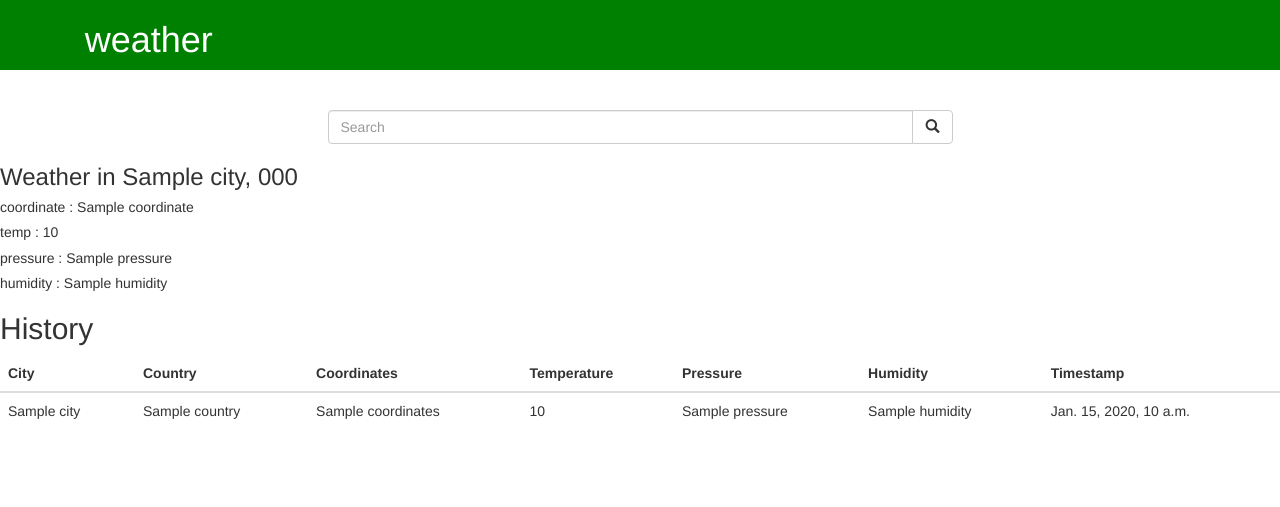
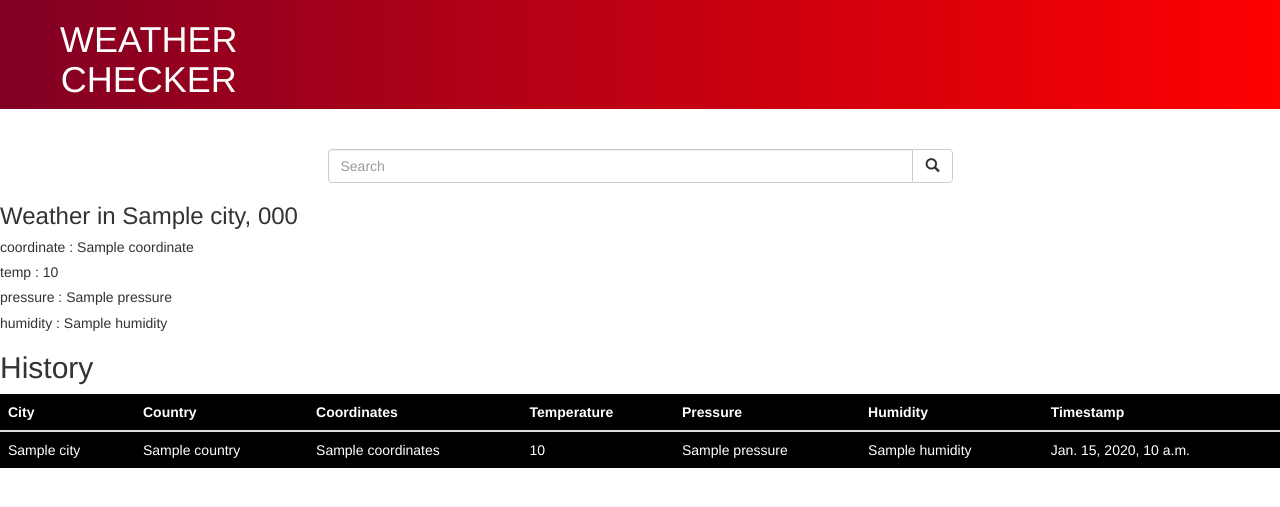
Before and after one commit to Maeghan20/weather_app, a Django app: template weather_app/template/index.html in a window 1280 px wide. Shown: the top 507 px of the page. Run offline with Django 4.2, Linux system fonts and the light colour scheme; the template is opened without the code that fills it: most values are stand-ins (such as "Sample title", 1, 10 or a date in 2020); some libraries are stand-ins or nearby versions.

Commit message:
add changes

```diff
--- a/weather_app/template/index.html
+++ b/weather_app/template/index.html
@@ -16,8 +16,8 @@
 </head>
 
 <body>
-  <nav class="row" style="background: green; color: white;">
-    <h1 class="col-md-3 text-center">weather</h1>
+  <nav class="row" style="background: linear-gradient(to right, rgb(128, 0, 36), rgb(255, 0, 0)); color: white;">
+    <h1 class="col-md-3 text-center">WEATHER CHECKER</h1>
   </nav>
   <br />
   <br />
@@ -48,7 +48,7 @@
     </div>
 
     <h2>History</h2>
-            <table class="table">
+            <table class="table" style="background-color: black; color: white;">
                 <thead>
                     <tr>
                         <th>City</th>
```
Also changed, not shown: weather_app/db.sqlite3, weather_app/main/views.py (line endings or trailing spaces).
